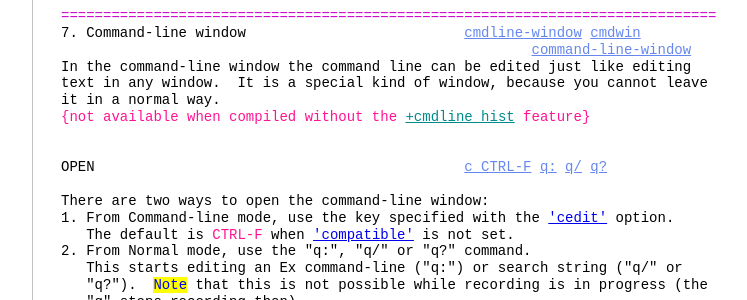
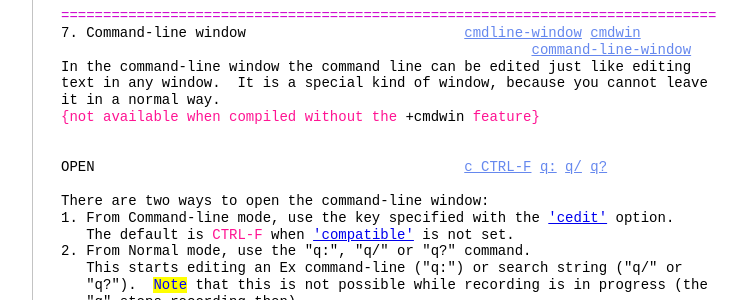
Before and after one commit to vim-jp/vimdoc-en, a Jekyll site: the page built from cmdline.html, in a window 1280 px wide and 900 px high, scrolled down 18386 px. Shown: the part 151-451 px from the top of the window, without its empty margins (340-1087 px from the left). Built offline with Jekyll 4.4.1, drawn with Linux system fonts in a browser that asks for light colours; nearby versions of some CDN libraries; comment, search, counter and statistics services are not loaded.

Commit message:
Generated by Travis JOB 1472.1
https://travis-ci.com/github/vim-jp/vimdoc-en/builds/214762470

```diff
--- a/cmdline.html
+++ b/cmdline.html
@@ -1101,7 +1101,7 @@ Also see&nbsp;<a class="Identifier" href="editing.html#`=">`=</a>.<br>
 In the command-line window the command line can be edited just like editing<br>
 text in any window.&nbsp;&nbsp;It is a special kind of window, because you cannot leave<br>
 it in a normal way.<br>
-<span class="Special">{not available when compiled without the&nbsp;</span><a class="Identifier" href="various.html#+cmdline_hist">+cmdline_hist</a><span class="Special">&nbsp;feature}</span><br>
+<span class="Special">{not available when compiled without the&nbsp;</span><span class="MissingTag">+cmdwin</span><span class="Special">&nbsp;feature}</span><br>
 <br>
 <br>
 <span class="Statement">OPEN&nbsp;&nbsp;&nbsp;&nbsp;&nbsp;&nbsp;&nbsp;&nbsp;&nbsp;&nbsp;&nbsp;&nbsp;&nbsp;&nbsp;&nbsp;&nbsp;&nbsp;&nbsp;&nbsp;&nbsp;&nbsp;&nbsp;&nbsp;&nbsp;&nbsp;&nbsp;&nbsp;&nbsp;&nbsp;&nbsp;&nbsp;&nbsp;&nbsp;&nbsp;&nbsp;&nbsp;&nbsp;&nbsp;&nbsp;&nbsp;&nbsp;&nbsp;&nbsp;&nbsp;</span><a class="Constant" href="cmdline.html#c_CTRL-F" name="c_CTRL-F">c_CTRL-F</a>&nbsp;<a class="Constant" href="cmdline.html#q:" name="q:">q:</a>&nbsp;<a class="Constant" href="cmdline.html#q/" name="q/">q/</a>&nbsp;<a class="Constant" href="cmdline.html#q?" name="q?">q?</a><br>
```
